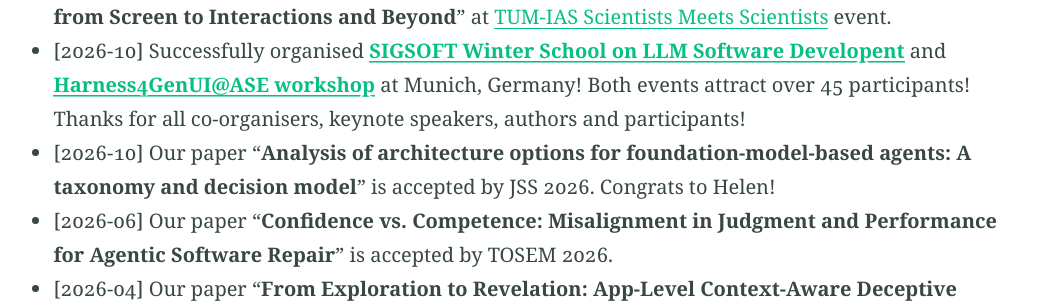
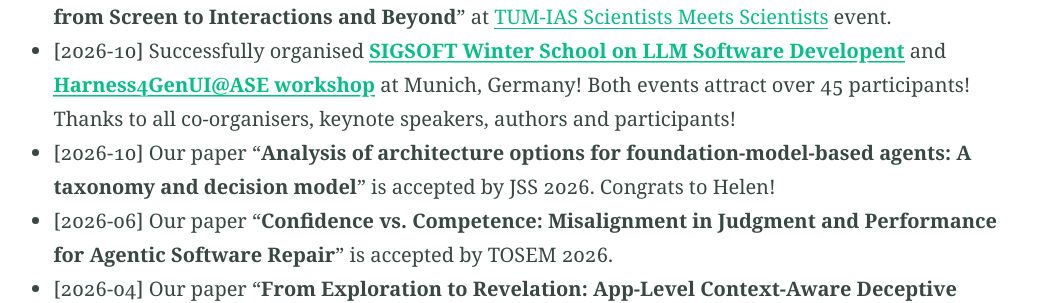
Before and after one commit to chenjshnn/chenjshnn.github.io, a Jekyll site: the page built from index.md, in a window 1280 px wide and 900 px high, scrolled down 1278 px. Shown: the part 189-492 px from the top of the window, without its empty margins (97-1139 px from the left). Built offline with Jekyll 4.4.1, drawn with Linux system fonts in a browser that asks for light colours.

Commit message:
Fix typo in event organization acknowledgment

```diff
--- a/index.md
+++ b/index.md
@@ -31,7 +31,7 @@ Jieshan has published papers at top-tier CORE A*/R1 venues, including ICSE, FSE,
 
 ### News {#news}
 - [2026-10-21] Gave a talk on "**When User Interfaces Work Against Users: Detecting Dark Patterns from Screen to Interactions and Beyond**" at [TUM-IAS Scientists Meets Scientists](https://www.ias.tum.de/ias/news-events-insights/events/events-single-view/article/scientists-meet-scientists-tum-ias-wednesday-coffee-talk-by-tum-ias-fellow-dr-jieshan-chen-on-when-user-interfaces-work-against-users-detecting-dark-patterns-from-screens-to-interactions-and-beyond/) event. <br />
-- [2026-10] Successfully organised [**SIGSOFT Winter School on LLM Software Developent**](https://llmsoftwaredev.github.io/2026/) and [**Harness4GenUI@ASE workshop**](https://conf.researchr.org/home/ase-2026/harness4genui-2026#program) at Munich, Germany! Both events attract over 45 participants! Thanks for all co-organisers, keynote speakers, authors and participants!   <br />
+- [2026-10] Successfully organised [**SIGSOFT Winter School on LLM Software Developent**](https://llmsoftwaredev.github.io/2026/) and [**Harness4GenUI@ASE workshop**](https://conf.researchr.org/home/ase-2026/harness4genui-2026#program) at Munich, Germany! Both events attract over 45 participants! Thanks to all co-organisers, keynote speakers, authors and participants!   <br />
 - [2026-10] Our paper "**Analysis of architecture options for foundation-model-based agents: A taxonomy and decision model**" is accepted by JSS 2026. Congrats to Helen! <br />
 - [2026-06] Our paper "**Confidence vs. Competence: Misalignment in Judgment and Performance for Agentic Software Repair**" is accepted by TOSEM 2026. <br />
 - [2026-04] Our paper "**From Exploration to Revelation: App-Level Context-Aware Deceptive Pattern Detection for Mobile Applications**" is accepted by TOSEM 2026. <br />
```
